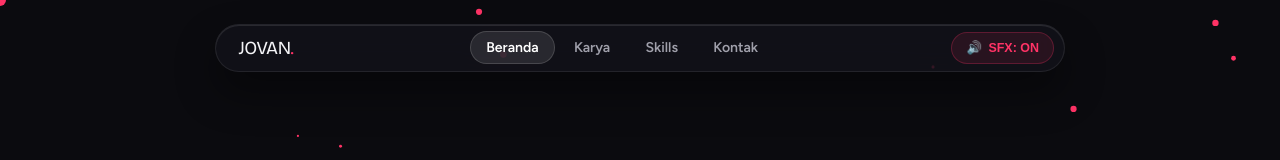
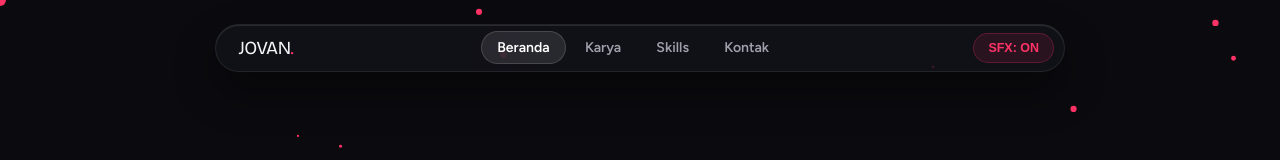
Before and after one commit to jovanka-smg/jovankaportofolio, a plain HTML site: page index.html in a window 1280 px wide. Shown: the top 160 px of the page. Drawn offline with nearby package versions, Linux system fonts and the light colour scheme.

Commit message:
Update index.html

```diff
--- a/index.html
+++ b/index.html
@@ -426,7 +426,6 @@ footer {
 
     <!-- 3. SFX Toggle (Kanan) -->
     <button class="sfx-toggle interactive-hover" id="sfx-btn" aria-label="Toggle SFX">
-      <span id="sfx-icon">🔊</span>
       <span class="sfx-label">SFX: ON</span>
     </button>
   </nav>
```
